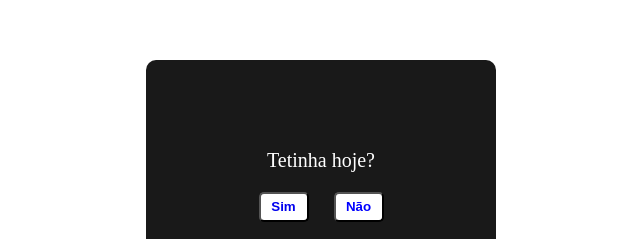
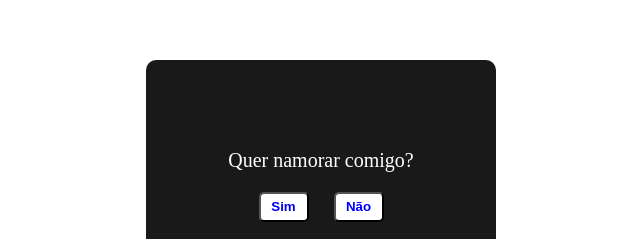
Before and after one commit to raaudev/Pedido01, a plain HTML site: page index.html in a window 1280 px wide. Shown: the part 223-462 px from the top of the page, without its empty margins (319-959 px from the left). Drawn offline with Linux system fonts and the light colour scheme.

Commit message:
Update index.html

```diff
--- a/index.html
+++ b/index.html
@@ -10,7 +10,7 @@
 
 <body>
   <div class="caixa">
-    <p>Tetinha hoje?</p>
+    <p>Quer namorar comigo?</p>
     <div class="botoes-container">
       <button>
         <a href="https://youtu.be/izGwDsrQ1eQ?si=IxKdGo5dZK-p2WGM" target="_blank">Sim</a>
```
